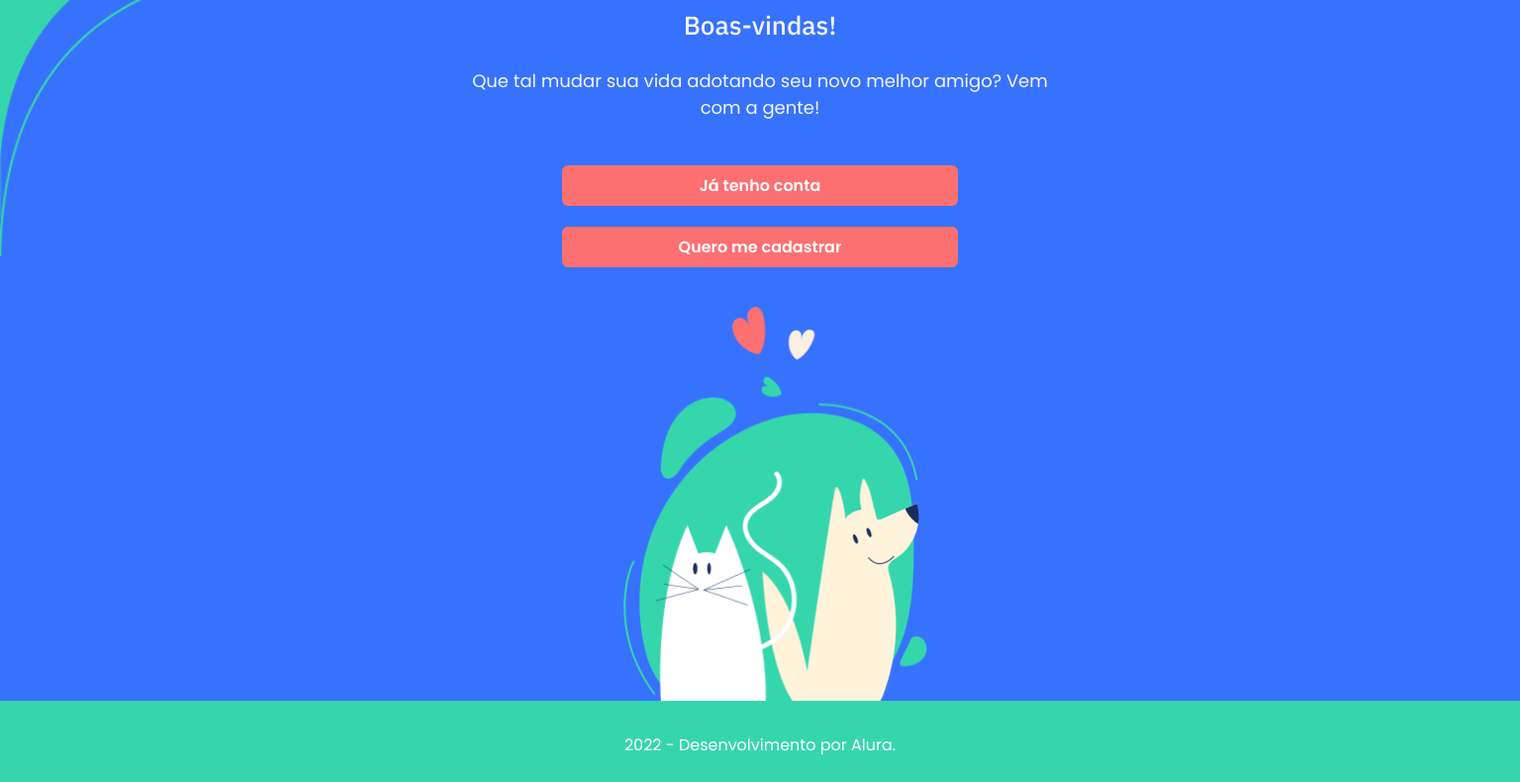
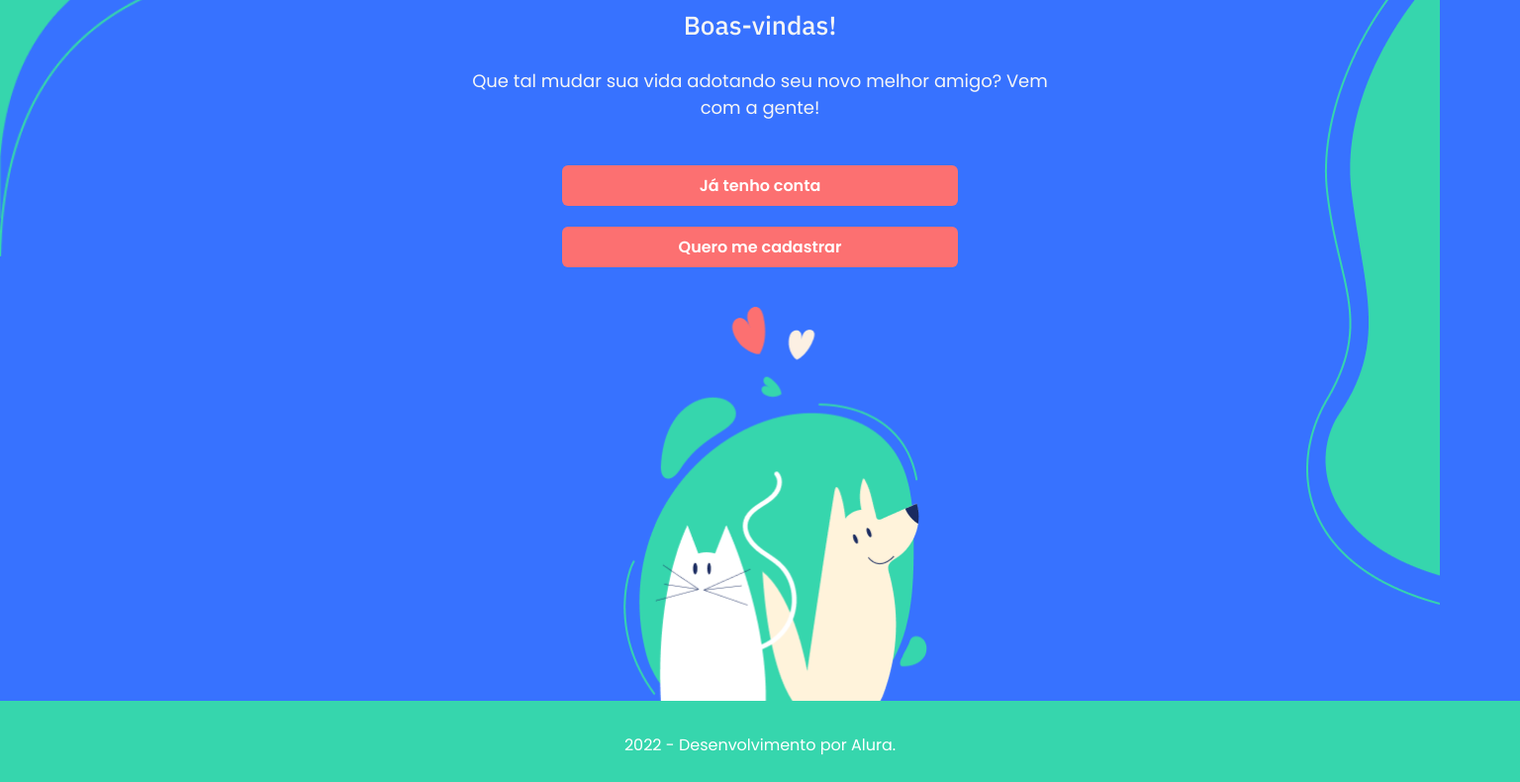
Before and after one commit to gmm9/adotepet-alura, a plain HTML site: page index.html in a window 1536 px wide. Shown: the part 255-1045 px from the top of the page at 99% size. Drawn offline with Linux system fonts and the light colour scheme.

Commit message:
atualizando caminho do background do meio

```diff
--- a/assets/css/home.css
+++ b/assets/css/home.css
@@ -4,7 +4,7 @@
 @import url('./foooter.css');
 
 .background__meio {
-    background-image: url("/alura/adotepet/assets/img/background2.png");
+    background-image: url("../img/background2.png");
     background-repeat: no-repeat;
     background-size: 84.03px 415px;
     background-position-x: 290.7px;
@@ -85,6 +85,7 @@
 @media screen and (min-width: 1440px) {
 
     .background__meio {
+        display: block;
         background-position-x: 1320px;
         background-size: 134.5px;
     }
```
